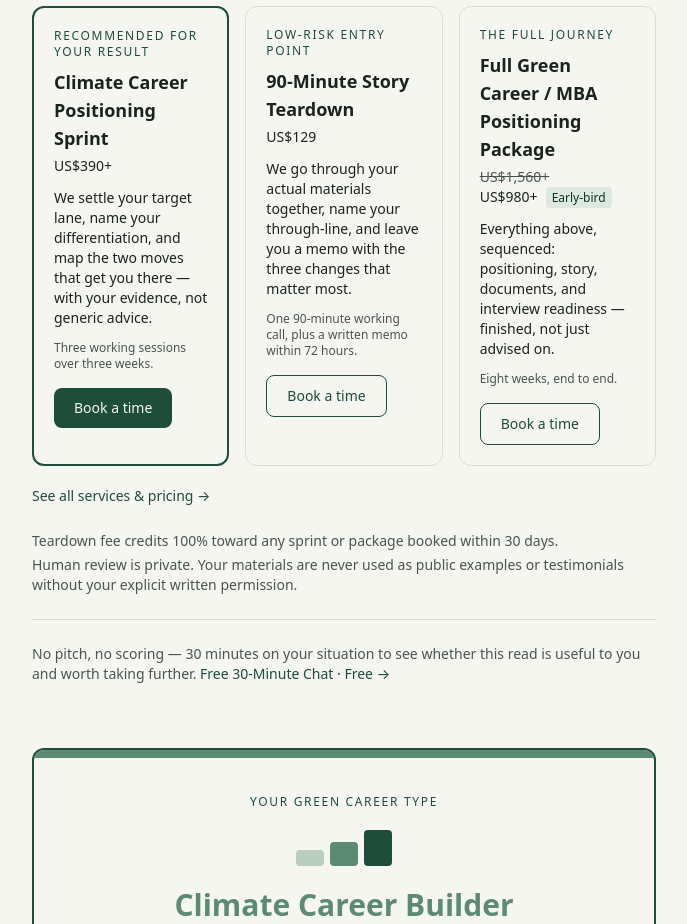
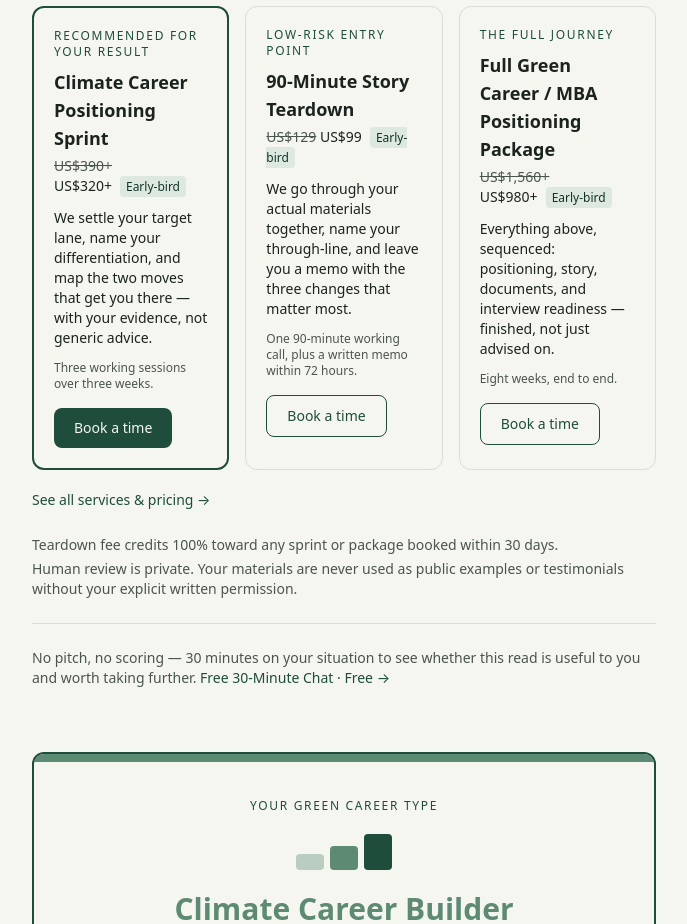
Before and after one commit to a0921665857-maker/ahamoment-green-talent-os, a Next.js app: page /en/sample in a window 1280 px wide. Shown: the part 3940-4864 px from the top of the page, without its empty margins (296-983 px from the left). Built offline with nearby package versions, Linux system fonts and the light colour scheme; no server answers.

Commit message:
feat: early-bird pricing on all paid services
Co-Authored-By: Claude Opus 4.8 <noreply@anthropic.com>

```diff
--- a/content/en/paidOffers.ts
+++ b/content/en/paidOffers.ts
@@ -32,14 +32,16 @@ export const paidOffers: PaidOffersContent = {
     },
     consult_60: {
       name: '60-Minute Diagnostic Consult',
-      price: 'US$89',
+      price: 'US$69',
+      originalPrice: 'US$89',
       delivery: 'One 60-minute call.',
       forWhom: 'People who want one-on-one time to settle their direction in one sitting.',
       blurb: 'Deeper than the free chat, lighter than the teardown: an hour to settle your positioning, target lane, and next move — with an actionable direction by the end.',
     },
     teardown_90: {
       name: '90-Minute Story Teardown',
-      price: 'US$129',
+      price: 'US$99',
+      originalPrice: 'US$129',
       delivery: 'One 90-minute working call, plus a written memo within 72 hours.',
       forWhom: 'Anyone who wants a candid human read on their positioning, fast.',
       blurb:
@@ -47,7 +49,8 @@ export const paidOffers: PaidOffersContent = {
     },
     cv_linkedin_review: {
       name: 'CV & LinkedIn Review',
-      price: 'US$129',
+      price: 'US$99',
+      originalPrice: 'US$129',
       delivery: 'Asynchronous written review, plus a 30-minute call.',
       forWhom: 'People whose story is settled but whose documents undersell it.',
       blurb:
@@ -55,7 +58,8 @@ export const paidOffers: PaidOffersContent = {
     },
     climate_positioning_sprint: {
       name: 'Climate Career Positioning Sprint',
-      price: 'US$390+',
+      price: 'US$320+',
+      originalPrice: 'US$390+',
       delivery: 'Three working sessions over three weeks.',
       forWhom: 'Professionals choosing between climate lanes, or translating technical work into commercial language.',
       blurb:
@@ -72,7 +76,8 @@ export const paidOffers: PaidOffersContent = {
     },
     mock_interview_pack: {
       name: 'AI + Human Mock Interview Pack',
-      price: 'US$159+',
+      price: 'US$129+',
+      originalPrice: 'US$159+',
       delivery: 'Structured AI practice reps, plus one to two live mock sessions with written feedback.',
       forWhom: 'Candidates at interview stage within the next few months.',
       blurb:
@@ -80,14 +85,16 @@ export const paidOffers: PaidOffersContent = {
     },
     offer_negotiation: {
       name: 'Green-Collar Offer & Salary Negotiation Coaching',
-      price: 'US$159',
+      price: 'US$129',
+      originalPrice: 'US$159',
       delivery: 'One 60-minute strategy call, plus a written negotiation prep memo.',
       forWhom: 'People with an offer in hand (or imminent) who want to negotiate it well.',
       blurb: "Using INSEAD's seven-element negotiation framework, we map this offer's leverage, your alternatives, and the other side's limits, and prep your opening, concession order, and key lines — for your real situation, not a generic script.",
     },
     climate_finance_transition: {
       name: 'Climate Finance / Impact Investing Transition Sprint',
-      price: 'US$490+',
+      price: 'US$390+',
+      originalPrice: 'US$490+',
       delivery: 'Three working sessions over three weeks, plus a target-role fit analysis.',
       forWhom: 'Professionals moving from ESG/sustainability advisory into climate finance, impact investing, or climate VC.',
       blurb: 'We translate your compliance and advisory experience into capital-markets language: using sustainable-finance and project-finance frameworks to close the gap to a pure-finance background and map a transition path built from your existing evidence.',
--- a/content/zh-TW/paidOffers.ts
+++ b/content/zh-TW/paidOffers.ts
@@ -29,28 +29,32 @@ export const paidOffers: PaidOffersContent = {
     },
     consult_60: {
       name: '1 小時診斷諮詢',
-      price: 'NT$2,800',
+      price: 'NT$2,200',
+      originalPrice: 'NT$2,800',
       delivery: '一次 60 分鐘線上對談。',
       forWhom: '想要真人一對一、把方向一次談清楚的人。',
       blurb: '比免費聊聊更深、比拆解更輕：一小時把你的定位、目標賽道與下一步談到位，當場給你可執行的方向。',
     },
     teardown_90: {
       name: '90 分鐘故事拆解',
-      price: 'NT$3,800',
+      price: 'NT$2,980',
+      originalPrice: 'NT$3,800',
       delivery: '一次 90 分鐘工作對談，72 小時內附上書面備忘錄。',
       forWhom: '任何想快速獲得一份坦率真人判讀的人。',
       blurb: '我們一起逐段看你的真實資料，點名你的主軸，留給你一份備忘錄：最重要的三個修改。',
     },
     cv_linkedin_review: {
       name: 'CV 與 LinkedIn 審閱',
-      price: 'NT$3,800',
+      price: 'NT$2,980',
+      originalPrice: 'NT$3,800',
       delivery: '非同步書面審閱，加一次 30 分鐘通話。',
       forWhom: '故事已定，但文件賣低了自己的人。',
       blurb: '逐行檢視你的文件如何承載你的故事——該刪什麼、該浮現什麼，以及篩選者在六秒內實際看到什麼。',
     },
     climate_positioning_sprint: {
       name: '氣候職涯定位衝刺',
-      price: 'NT$12,000 起',
+      price: 'NT$9,800 起',
+      originalPrice: 'NT$12,000 起',
       delivery: '三週內三次工作會議。',
       forWhom: '正在氣候賽道之間抉擇，或需要把技術工作翻譯成商業語言的專業者。',
       blurb: '定下你的目標賽道，點名你的差異化，畫出抵達那裡的兩步棋——用你的證據，不是通用建議。',
@@ -65,21 +69,24 @@ export const paidOffers: PaidOffersContent = {
     },
     mock_interview_pack: {
       name: 'AI＋真人模擬面試組',
-      price: 'NT$4,800 起',
+      price: 'NT$3,800 起',
+      originalPrice: 'NT$4,800 起',
       delivery: '結構化 AI 練習，加一到兩場真人模擬與書面回饋。',
       forWhom: '未來幾個月內就要面試的人。',
       blurb: '在低壓環境無限次練習，再到真實壓力下驗收——回饋針對內容本身，不只是台風。',
     },
     offer_negotiation: {
       name: '綠領 Offer 與薪資談判教練',
-      price: 'NT$4,800',
+      price: 'NT$3,800',
+      originalPrice: 'NT$4,800',
       delivery: '一次 60 分鐘策略對談，加一份書面談判準備備忘錄。',
       forWhom: '手上已有或即將拿到 offer，想把條件談到位的人。',
       blurb: '用 INSEAD 談判課的七要素框架，幫你拆解這個 offer 的籌碼、替代方案與對方底線，準備好你的開場、讓步順序與關鍵語句——談的是你的真實情境，不是通用話術。',
     },
     climate_finance_transition: {
       name: '氣候金融／影響力投資轉職衝刺',
-      price: 'NT$15,000 起',
+      price: 'NT$12,000 起',
+      originalPrice: 'NT$15,000 起',
       delivery: '三週三次工作會議，含一份目標角色對位分析。',
       forWhom: '想從 ESG／永續顧問跨到氣候金融、影響力投資或氣候創投的專業者。',
       blurb: '把你的合規與顧問經驗，翻譯成資本市場聽得懂的語言：用永續金融與專案融資的框架，補上你和純金融背景者之間的差距，畫出一條用你既有證據就能走的轉職路徑。',
```
Also changed, not shown: .claude/settings.local.json, 1 other file (tests, documents, lock files or other folders).
